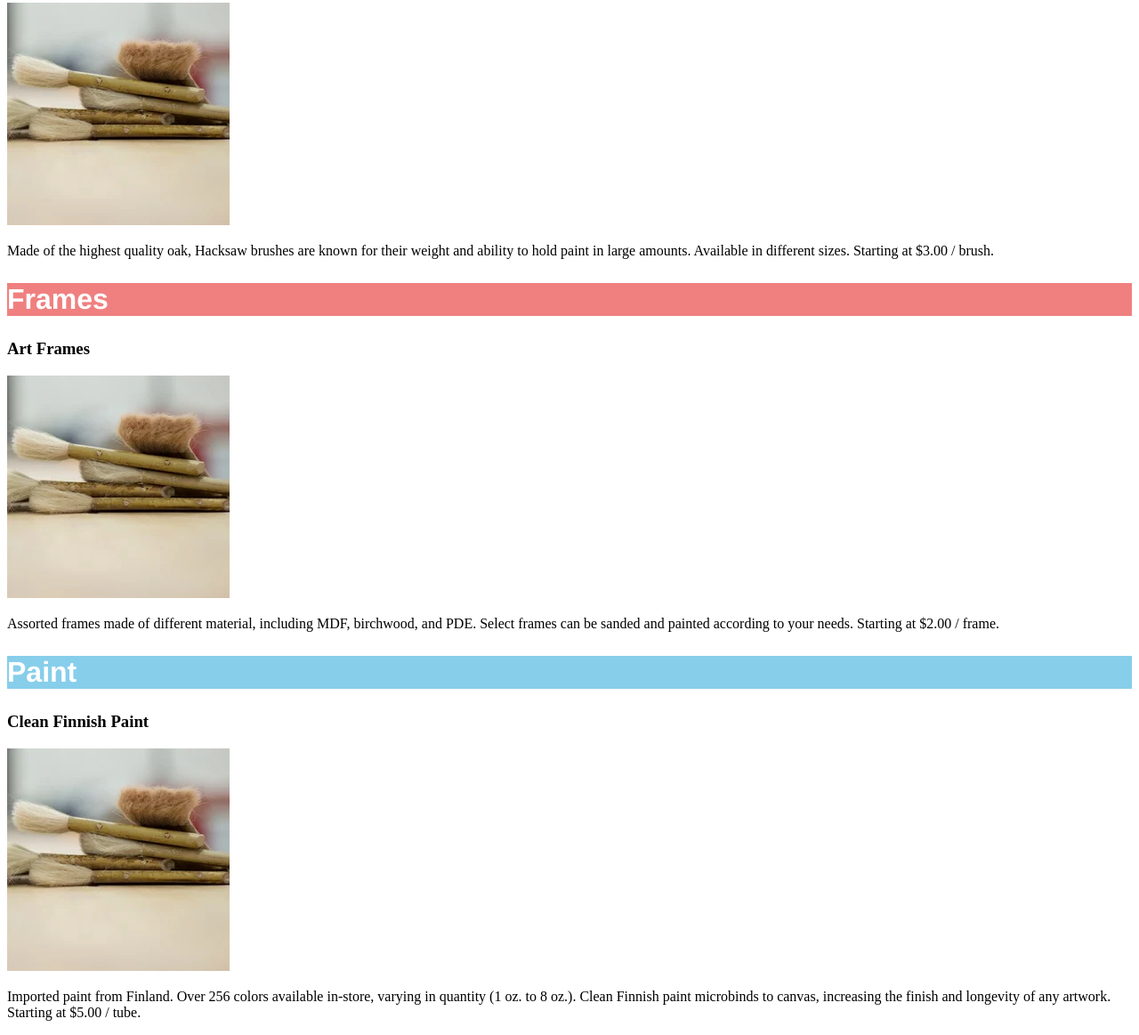
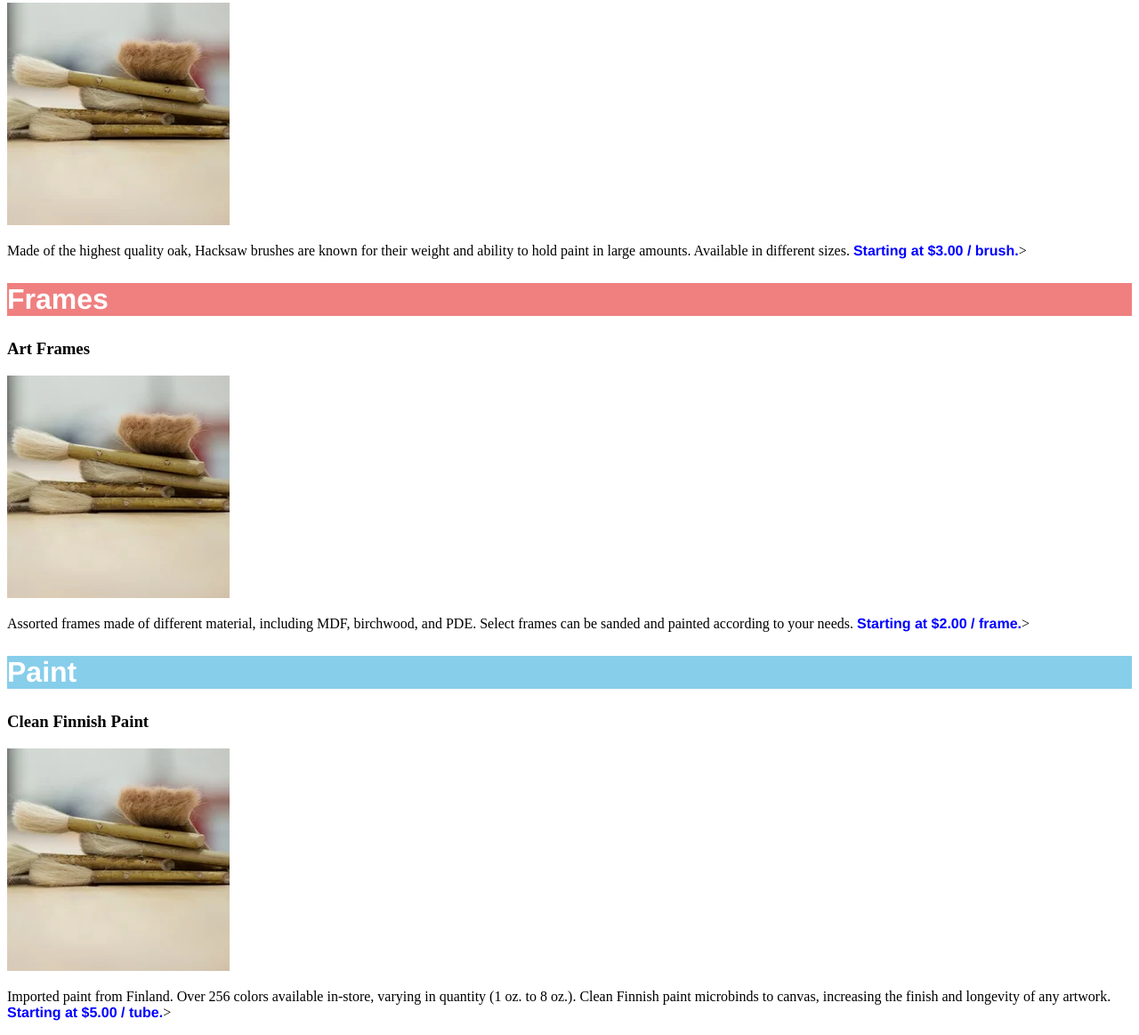
Before and after one commit to vrick6749/CCrepo, a plain HTML site: page index.html in a window 1280 px wide. Shown: the part 186-1349 px from the top of the page at 89% size. Drawn offline with Linux system fonts and the light colour scheme.

Commit message:
added color for the prices

```diff
--- a/index.html
+++ b/index.html
@@ -13,17 +13,17 @@
     <h2 class="brush">Brushes</h2>
     <h3>Hacksaw Brushes</h3>
     <img src="images\PhotosCodecademy\hacksaw.webp" alt="photo">
-    <p>Made of the highest quality oak, Hacksaw brushes are known for their weight and ability to hold paint in large amounts. Available in different sizes. Starting at $3.00 / brush.</p>
+    <p>Made of the highest quality oak, Hacksaw brushes are known for their weight and ability to hold paint in large amounts. Available in different sizes. <span>Starting at $3.00 / brush.</span>></p>
 
     <h2 class="frames">Frames</h2>
     <h3>Art Frames</h3>
     <img src="images\PhotosCodecademy\hacksaw.webp" alt="photo">
-    <p>Assorted frames made of different material, including MDF, birchwood, and PDE. Select frames can be sanded and painted according to your needs. Starting at $2.00 / frame.</p>
+    <p>Assorted frames made of different material, including MDF, birchwood, and PDE. Select frames can be sanded and painted according to your needs. <span>Starting at $2.00 / frame.</span>></p>
 
     <h2 class="paint">Paint</h2>
     <h3>Clean Finnish Paint</h3>
     <img src="images\PhotosCodecademy\hacksaw.webp" alt="photo">
-    <p>Imported paint from Finland. Over 256 colors available in-store, varying in quantity (1 oz. to 8 oz.). Clean Finnish paint microbinds to canvas, increasing the finish and longevity of any artwork. Starting at $5.00 / tube.</p>
+    <p>Imported paint from Finland. Over 256 colors available in-store, varying in quantity (1 oz. to 8 oz.). Clean Finnish paint microbinds to canvas, increasing the finish and longevity of any artwork. <span>Starting at $5.00 / tube.</span>></p>
 
 
 </body>
--- a/style.css
+++ b/style.css
@@ -16,3 +16,9 @@ background-color: lightcoral;
 h2.paint{
 background-color: skyblue;
 }
+
+span{
+    font-family: Helvetica;
+    font-weight: bold;
+    color: blue;
+}
```
